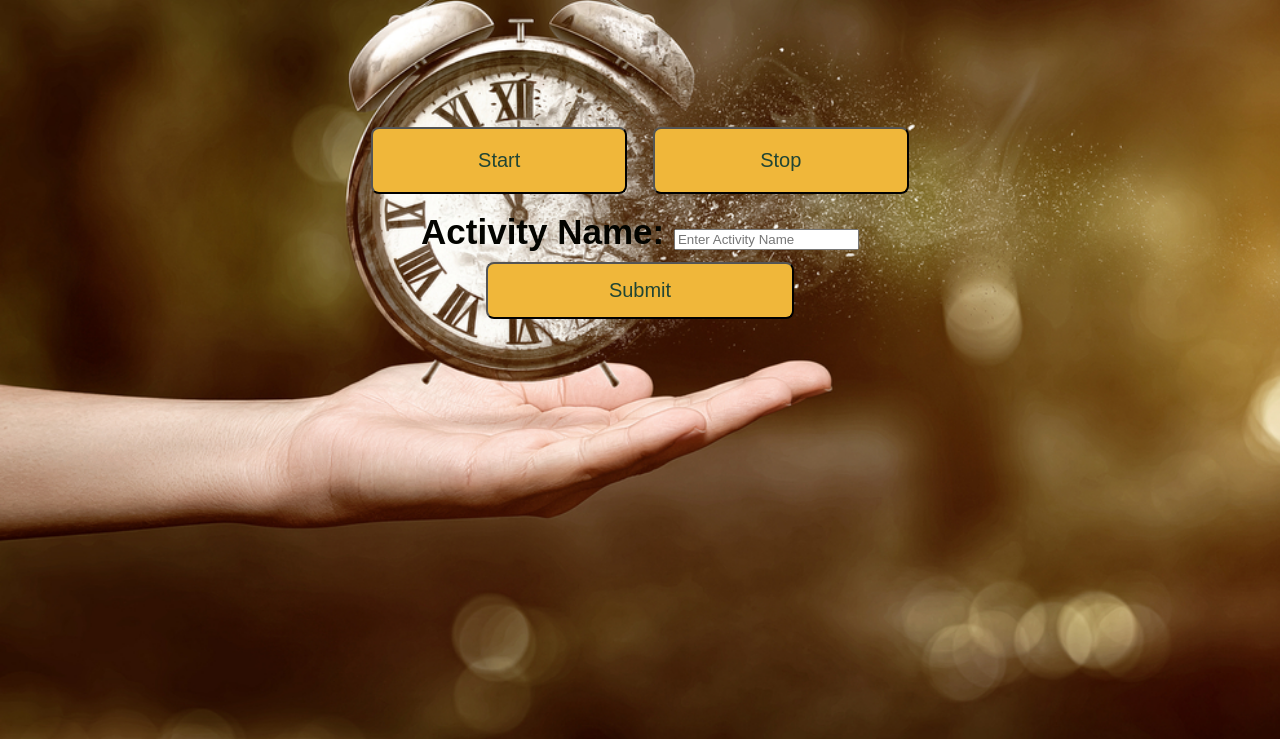
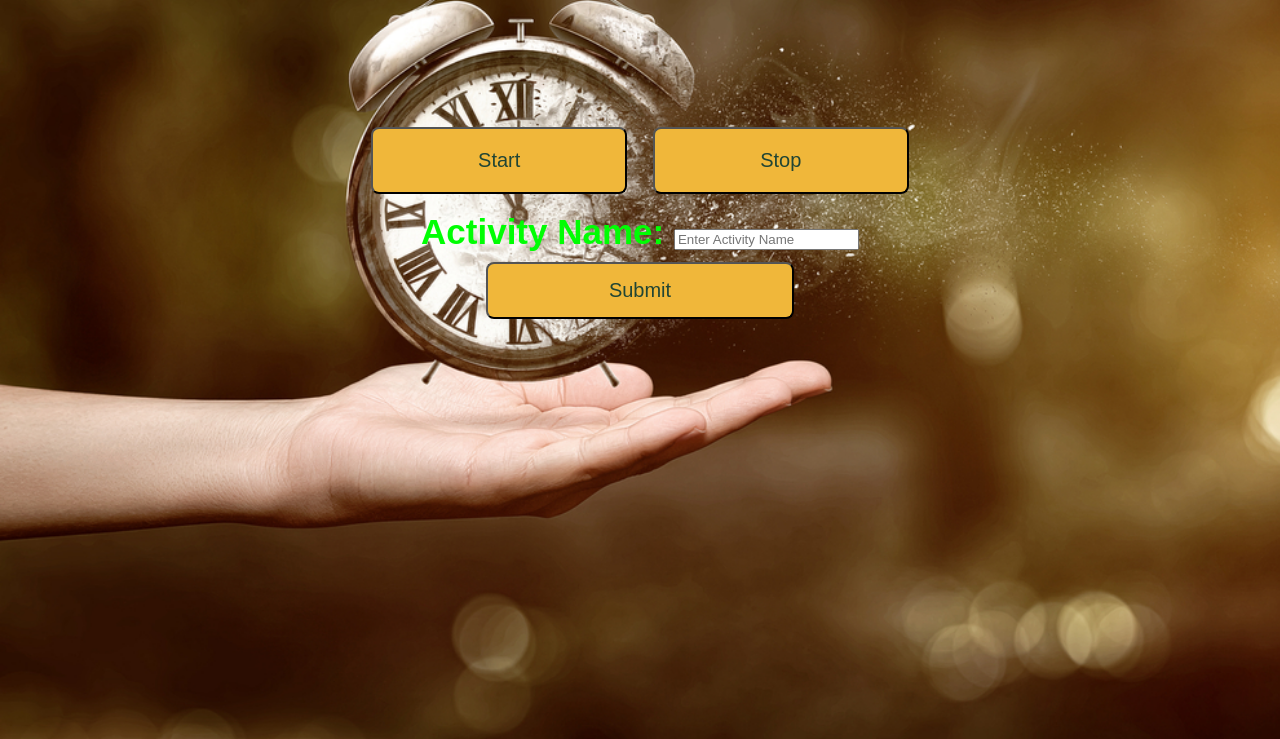
Before and after one commit to ruskeezy/time-map, a plain HTML site: page index.html in a window 1280 px wide. Shown: the part 123-862 px from the top of the page. Drawn offline with nearby package versions, Linux system fonts and the light colour scheme.

Commit message:
changed color

```diff
--- a/style.css
+++ b/style.css
@@ -70,7 +70,7 @@ ul li:hover ul li {
 }
 
 #the-form {
-  color: rgb(3, 4, 0);
+  color: rgb(0, 254, 3);
   font-size: 35px;
   font-weight: bold;
   margin-top: 10px;
```
